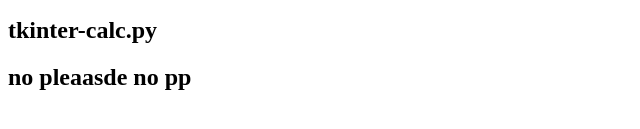
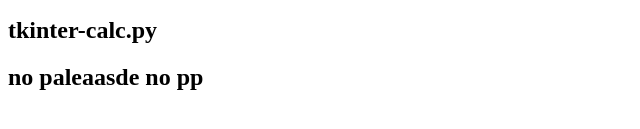
Before and after one commit to KorryKatti/thapps, a plain HTML site: page apps/00001.html in a window 1280 px wide. Shown: the part 289-418 px from the top of the page, 0-640 px from the left. Drawn offline with Linux system fonts and the light colour scheme.

Commit message:
Update 00001.html

```diff
--- a/apps/00001.html
+++ b/apps/00001.html
@@ -12,6 +12,6 @@
     <h2 id="version">0.0.1</h2>
     <h2 id="repoUrl">https://github.com/orbitbreak/tkinter-calc</h2>
     <h2 id="mainFile">tkinter-calc.py</h2>
-    <h2 id="description">no pleaasde no pp </h2>
+    <h2 id="description">no paleaasde no pp </h2>
 </body>
 </html>
```
